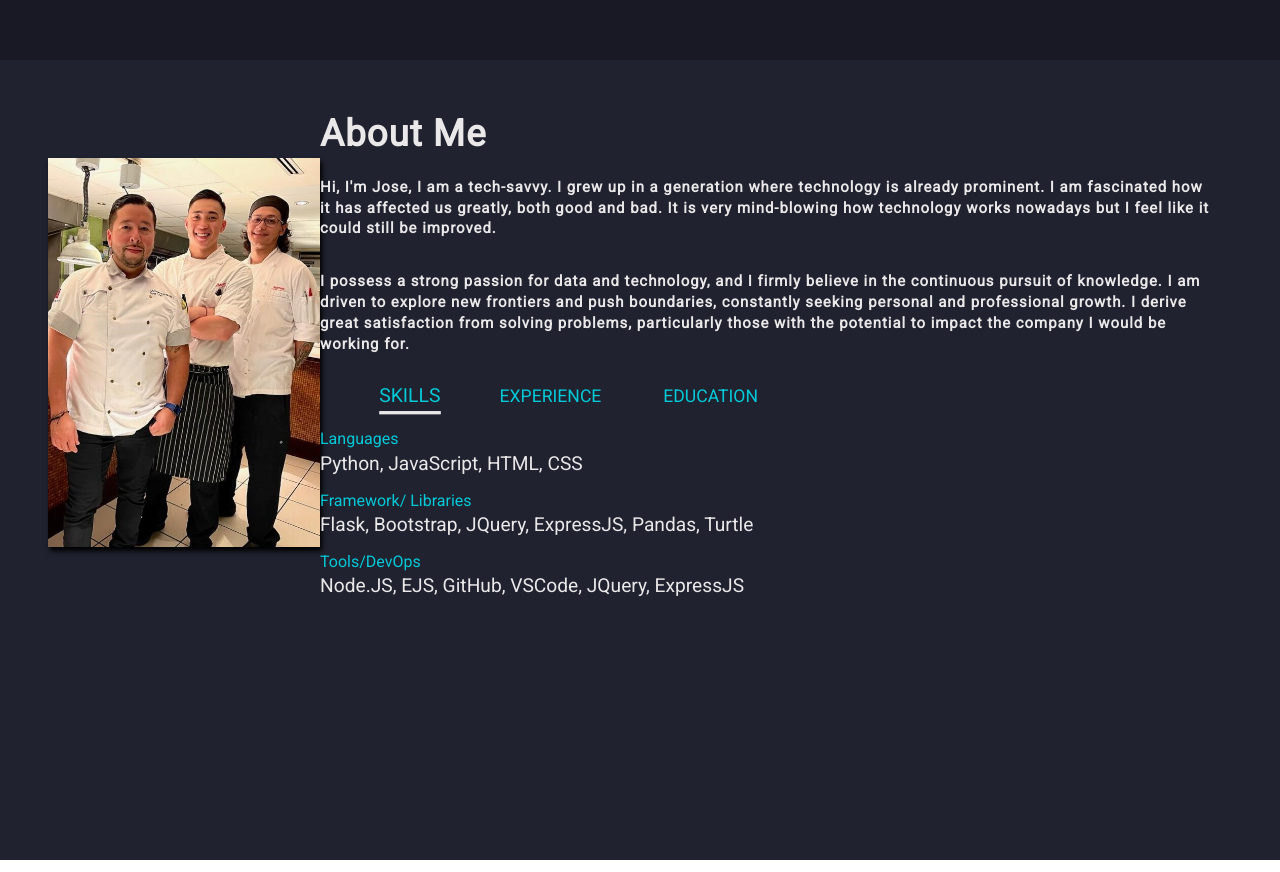
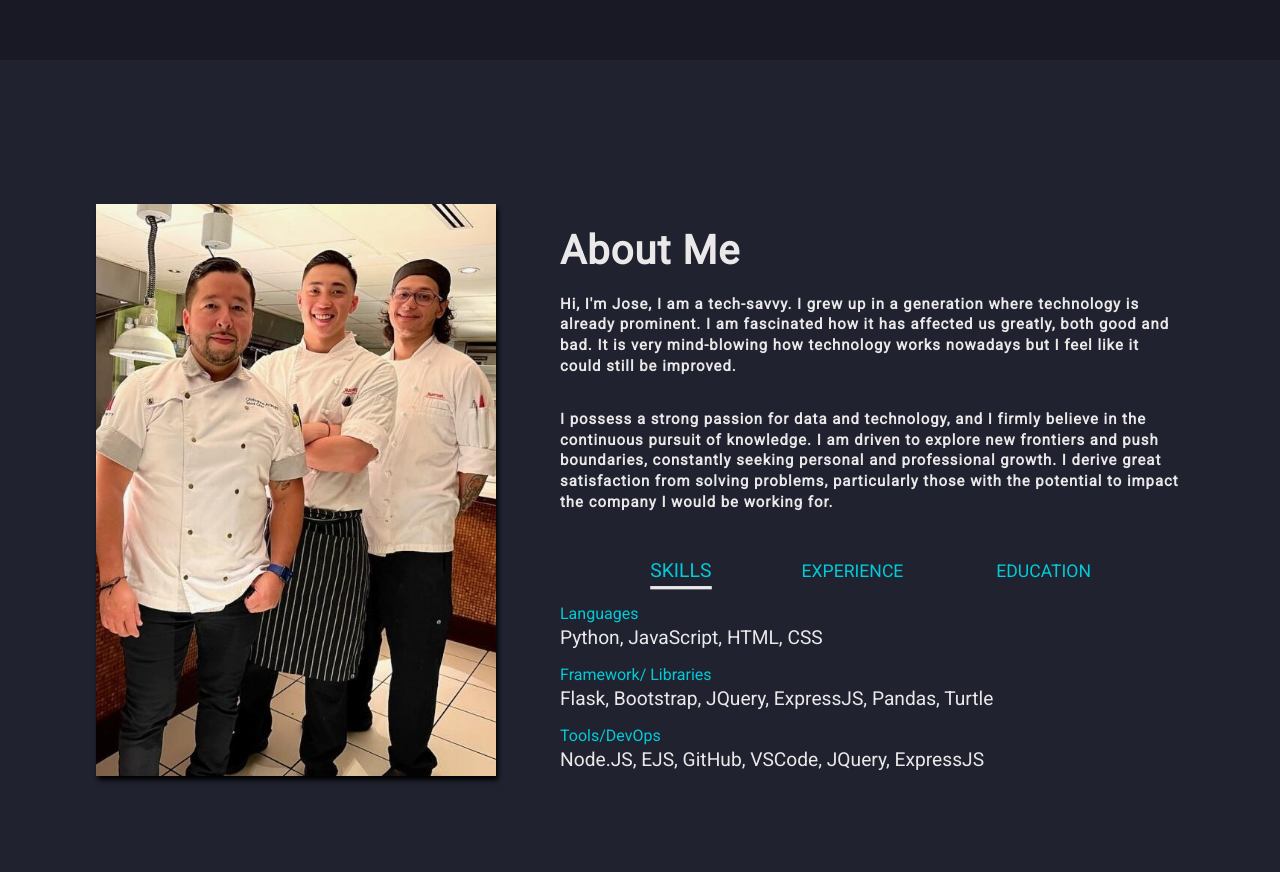
Before and after one commit to jigolaurito93/Portfolio-for-job-search, a plain HTML site: page index.html in a window 1280 px wide. Shown: the part 740-1612 px from the top of the page. Drawn offline with Linux system fonts and the light colour scheme.

Commit message:
finished styling about section

```diff
--- a/style.css
+++ b/style.css
@@ -31,12 +31,13 @@ h4{
     font-size: 1.3rem;
 }
 button{
-    background: var(--button-color);
+    background: #63c5da;
     padding: .5rem 1rem;
     border-radius: 40px;
     border: transparent;
     transition: var(--transition);
     cursor: pointer;
+    color: black;
 }
 li {
     list-style: none;
@@ -203,6 +204,9 @@ li {
         margin-top: 5rem;
         margin-bottom: 1.5rem;
     }
+    .button-center button {
+        width: 9rem;
+    }
     .icon{
         font-size: 4rem;
     }
@@ -215,6 +219,7 @@ li {
     background: var(--bg-color-2);
     padding: 4rem 3rem;
     min-height: 100vh;
+    width: 100vw;
 }
 .about-center{
     width: 100%;
@@ -224,7 +229,7 @@ li {
 
 }
 .about-img-center{
-    width: 14rem;
+    width: 10rem;
     box-shadow: 2px 4px 5px black;
     margin-bottom: 2rem;
 }
@@ -301,10 +306,52 @@ li {
     }
 }
 @media screen and (min-width:1030px){
+    .about{
+        width: 100vw;
+    }
     .about-center{
         flex-direction: row;
+        gap: 4rem;
+        padding: 0 3rem;
+        padding-top: 5rem;
     }
-    .about-img-center{}
+    .about-img-center{
+        width: 50%;
+    }
+    .about-section{
+        width: 70%;
+        justify-content: center;
+        align-items: center;
+        max-width: 832px;
+    }
+    .about-text{
+        width: 100%;
+        height: 100%;
+        padding: 1rem 0;
+        margin: 0;
+    }
+    .about-h1{
+        font-size: 2.5rem;
+    }
+    .about-p1, .about-p2{
+        width: fit-content;
+        max-width: 655px;
+    }
+    .skill-board{
+        width: 100%;
+        max-width: 655px;
+    }
+}
+@media screen and (min-width:1650px){
+    .about-center{
+        padding-left: 11rem;
+        gap: 9rem;
+    }
+    .about-p1, .about-p2{
+        font-size: 1.05rem;
+        letter-spacing: .1rem;
+        line-height: 1.5rem;
+    }
 }
 
 
```
